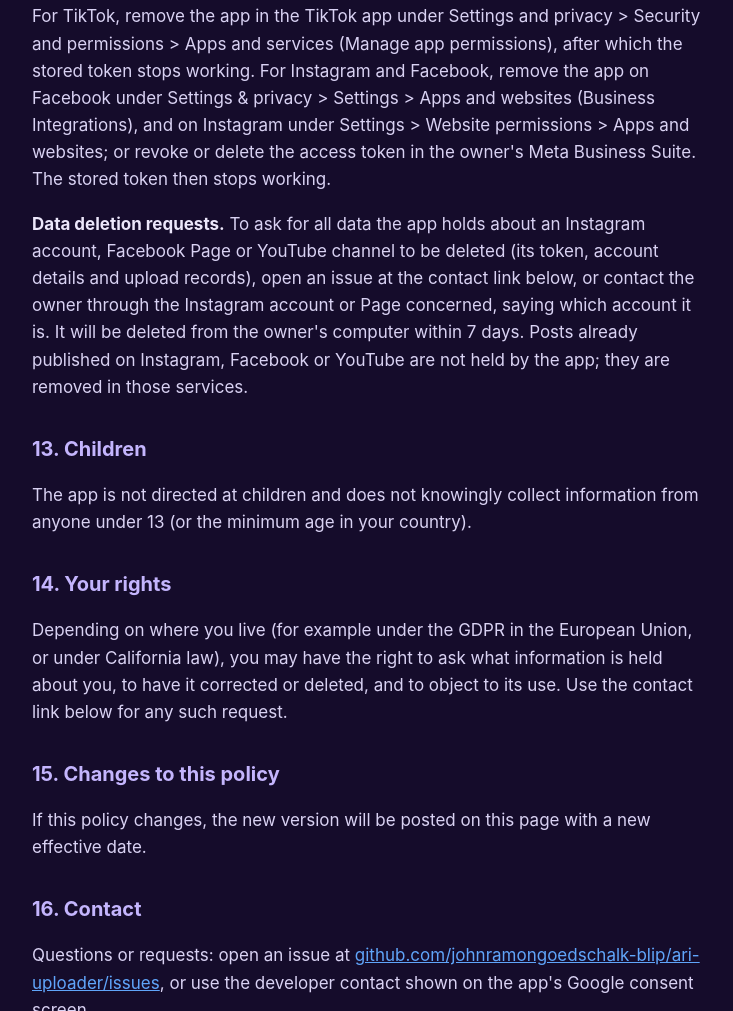
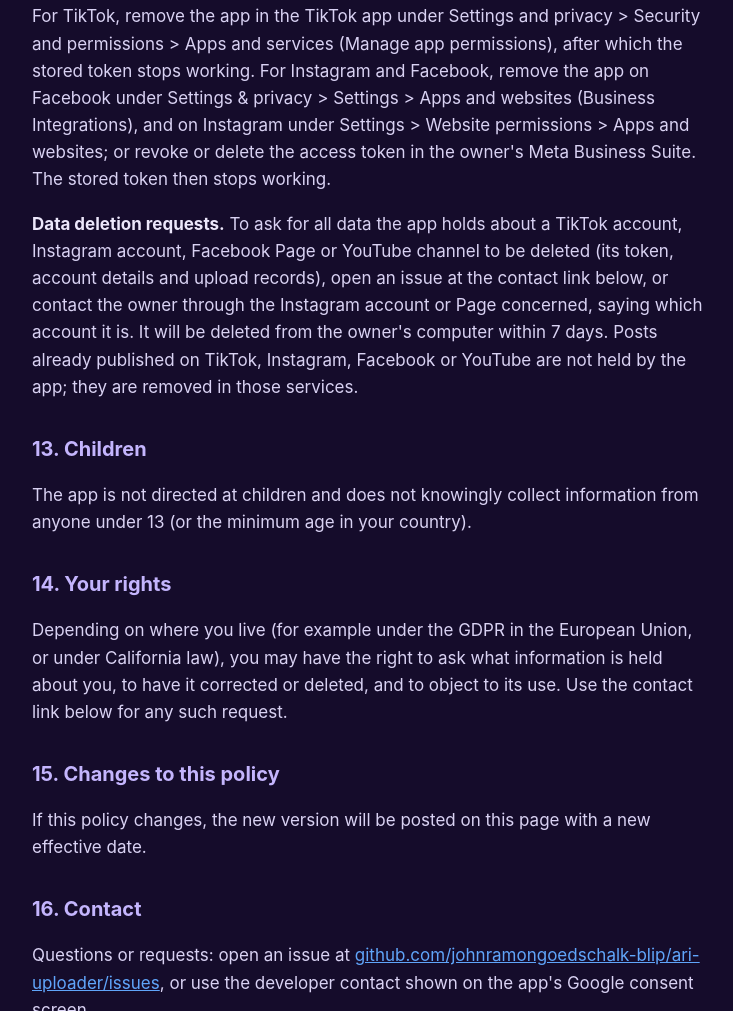
Before and after one commit to johnramongoedschalk-blip/ari-uploader, a plain HTML site: page privacy.html in a window 1280 px wide. Shown: the part 4460-5471 px from the top of the page, without its empty margins (268-1001 px from the left). Drawn offline with Linux system fonts and the light colour scheme.

Commit message:
Privacy: TikTok in the data-deletion paragraph
Co-Authored-By: Claude Sonnet 5.5 <noreply@anthropic.com>

```diff
--- a/privacy.html
+++ b/privacy.html
@@ -76,7 +76,7 @@
 <h2>12. Removing access and deleting data</h2>
 <p>You can remove the app's access to your Google account at any time on the <a href="https://myaccount.google.com/permissions">Google security settings page</a> (Third-party apps &amp; services). From that moment the stored token stops working and the app can no longer reach your account.</p>
 <p>For TikTok, remove the app in the TikTok app under Settings and privacy > Security and permissions > Apps and services (Manage app permissions), after which the stored token stops working. For Instagram and Facebook, remove the app on Facebook under Settings &amp; privacy &gt; Settings &gt; Apps and websites (Business Integrations), and on Instagram under Settings &gt; Website permissions &gt; Apps and websites; or revoke or delete the access token in the owner's Meta Business Suite. The stored token then stops working.</p>
-<p><strong>Data deletion requests.</strong> To ask for all data the app holds about an Instagram account, Facebook Page or YouTube channel to be deleted (its token, account details and upload records), open an issue at the contact link below, or contact the owner through the Instagram account or Page concerned, saying which account it is. It will be deleted from the owner's computer within 7 days. Posts already published on Instagram, Facebook or YouTube are not held by the app; they are removed in those services.</p>
+<p><strong>Data deletion requests.</strong> To ask for all data the app holds about a TikTok account, Instagram account, Facebook Page or YouTube channel to be deleted (its token, account details and upload records), open an issue at the contact link below, or contact the owner through the Instagram account or Page concerned, saying which account it is. It will be deleted from the owner's computer within 7 days. Posts already published on TikTok, Instagram, Facebook or YouTube are not held by the app; they are removed in those services.</p>
 
 <h2>13. Children</h2>
 <p>The app is not directed at children and does not knowingly collect information from anyone under 13 (or the minimum age in your country).</p>
```
